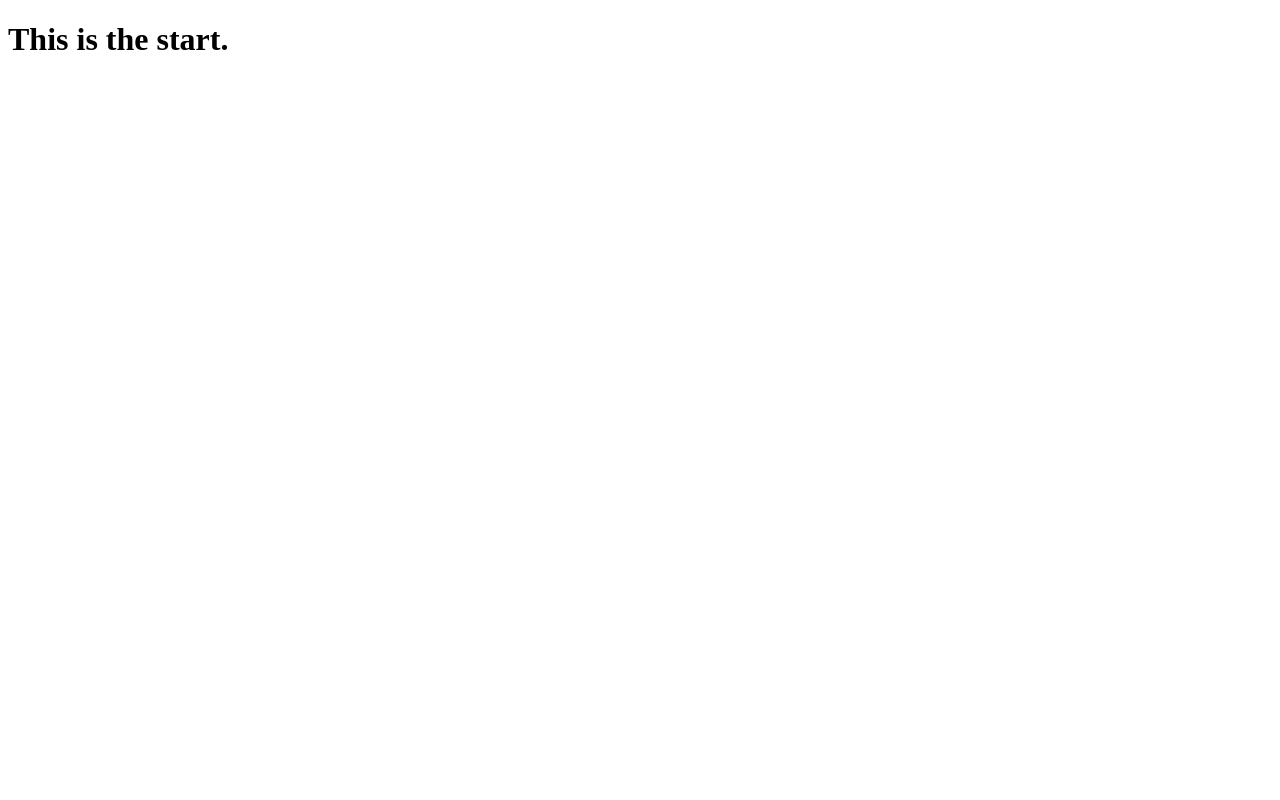
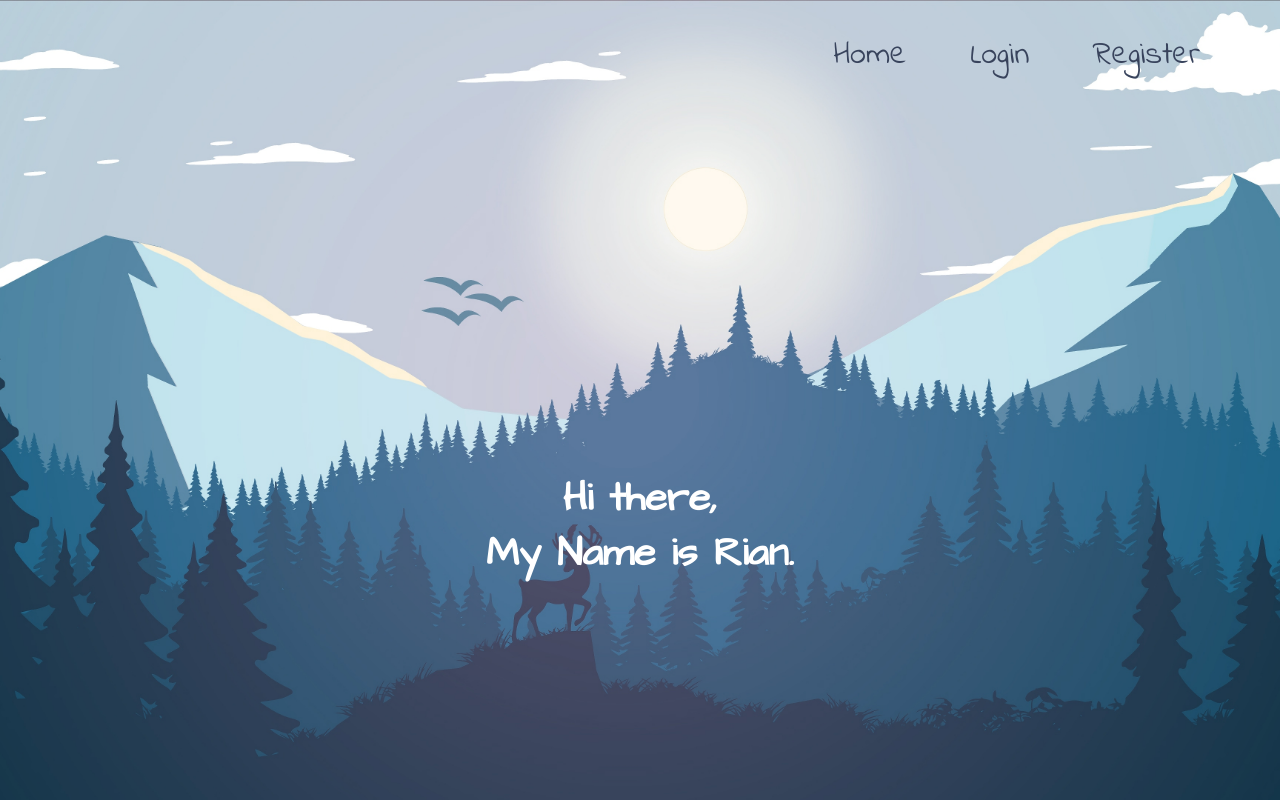
Before and after one commit to ThirstyGit/laravel-front-end, a plain HTML site: page index.html in a window 1280 px wide. Drawn offline with Linux system fonts and the light colour scheme.

Commit message:
Initial landing and login page.

```diff
--- a/index.html
+++ b/index.html
@@ -4,9 +4,18 @@
   <meta charset="UTF-8">
   <meta http-equiv="X-UA-Compatible" content="IE=edge">
   <meta name="viewport" content="width=device-width, initial-scale=1.0">
+  <link rel="stylesheet" type="text/css" href="/public/css/index.css">
   <title>Landing page</title>
 </head>
 <body>
-  <h1>This is the start.</h1>
+  <nav class="nav-container">
+    <a href="#" class="nav-link">Home</a>
+    <a href="#" class="nav-link">Login</a>
+    <a href="#" class="nav-link">Register</a>
+  </nav>
+  <main class="introduction-container">
+    <h1 class="introduction">Hi there,</h1>
+    <h1 class="introduction">My Name is Rian.</h1>
+  </main>
 </body>
 </html>
--- /dev/null
+++ b/public/css/index.css
@@ -0,0 +1,50 @@
+/* Necessary fonts from google font. */
+@import url('https://fonts.googleapis.com/css2?family=Architects+Daughter&family=Indie+Flower&display=swap');
+
+/* Basic styling. */
+:root {
+  --dark-primary: hsl(222, 24%, 29%);
+}
+
+* {
+  margin: 0;
+  padding: 0;
+}
+
+body {
+  background-image: url(../../images/background.jpg);
+  background-size: cover;
+  background-repeat: no-repeat;
+  background-position: center;
+  min-height: 100vh;
+}
+
+/* All Classes. */
+
+.nav-container {
+  display: flex;
+  justify-content: flex-end;
+  margin-right: 3rem;
+}
+
+.nav-link {
+  font-family: 'Indie Flower', Verdana, sans-serif;
+  text-decoration: none;
+  color: var(--dark-primary);
+  font-size: 2rem;
+  margin: 1em;
+}
+
+.introduction-container {
+  font-family: 'Architects Daughter', Verdana, sans-serif;
+  display: flex;
+  flex-direction: column;
+  justify-content: center;
+  align-items: center;
+  margin-top: 45vh;
+  color: white;
+}
+
+.introduction {
+  font-size: 2.5rem;
+}
--- /dev/null
+++ b/public/css/login.css
@@ -0,0 +1,117 @@
+/* Necessary fonts from google font. */
+@import url('https://fonts.googleapis.com/css2?family=Architects+Daughter&family=Roboto:wght@300&display=swap');
+
+/* Basic styling. */
+:root {
+  --clr-primary: hsl(174, 100%, 29%);
+  --clr-primary-hvr: hsl(182, 100%, 29%);
+  --clr-secondary: hsl(0, 0%, 100%);
+  --fnt-clr: hsl(0, 0%, 27%);
+  --gray-primary: hsl(0, 0%, 84%);
+}
+
+* {
+  margin: 0;
+  padding: 0;
+  font-family: 'architects Daughter', sans-serif;
+  letter-spacing: 3px;
+}
+
+body {
+  background-color: var(--clr-primary);
+  background-size: cover;
+  background-repeat: no-repeat;
+  background-position: center;
+  min-height: 100vh;
+}
+
+legend {
+  font-size: 1.5rem;
+  color: var(--fnt-clr);
+  width: 100%;
+  text-align: center;
+  margin-bottom: 1.2rem;
+  padding-bottom: 0.7rem;
+  border-bottom: 1px solid rgb(197, 197, 197);
+}
+
+/* All Classes. */
+
+.form-container {
+  min-height: 100vh;
+  display: flex;
+  justify-content: center;
+  align-items: center;
+}
+
+.form {
+  display: flex;
+  flex-direction: column;
+  align-items: center;
+  background-color: var(--clr-secondary);
+  padding: 2rem;
+  border-radius: 0.4rem;
+  box-shadow: 0px 0px 20px -10px;
+  width: 40%;
+  max-width: 20rem;
+}
+
+.input-container {
+  width: 100%;
+}
+
+.form-label {
+  font-size: 1.2rem;
+  color: var(--fnt-clr);
+  margin-bottom: 0.4rem;
+}
+
+.form-input {
+  box-sizing: border-box;
+  padding: 0.5rem;
+  width: 100%;
+  margin-bottom: 1.4rem;
+  border: 2px solid rgb(185, 185, 185);
+  outline: none;
+  font-size: 1.2rem;
+  letter-spacing: 0px;
+  font-family: 'Roboto', sans-serif;
+}
+
+.btn {
+  width: 100%;
+  font-size: 1.2rem;
+  padding: 0.5rem;
+  outline: none;
+  border: none;
+  background-color: var(--clr-primary);
+  color: var(--clr-secondary);
+  cursor: pointer;
+  margin-bottom: 2.0rem;
+  border-radius: 0.3rem;
+}
+
+.btn:hover {
+  background-color: var(--clr-primary-hvr);
+}
+
+.misc-container {
+  display: flex;
+  flex-direction: column;
+  align-items: center;
+}
+
+.misc-container > * {
+  margin-bottom: 1em;
+}
+
+.checkbox-label {
+  color: var(--fnt-clr);
+  cursor: pointer;
+}
+
+.anchor {
+  text-decoration: none;
+  font-weight: bold;
+  color: var(--clr-primary);
+}
```
Also changed, not shown: login.html (added, +33 -0 lines), images/background.jpg (added).
